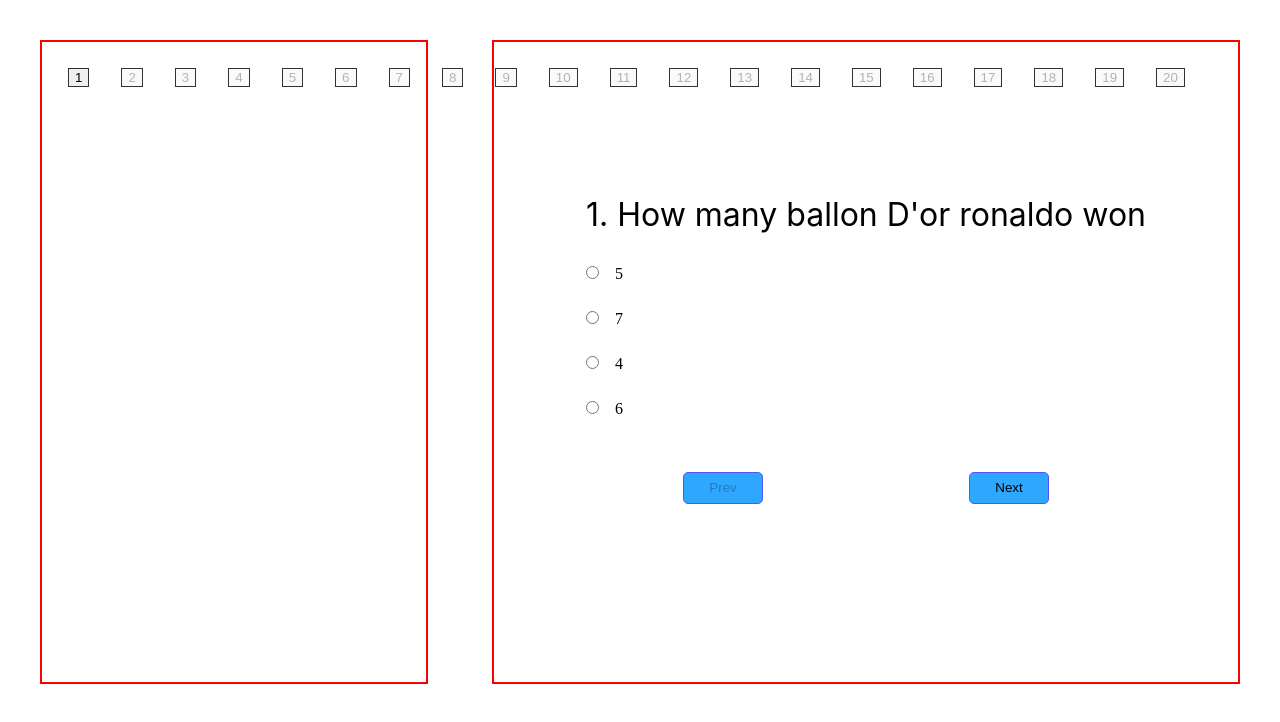
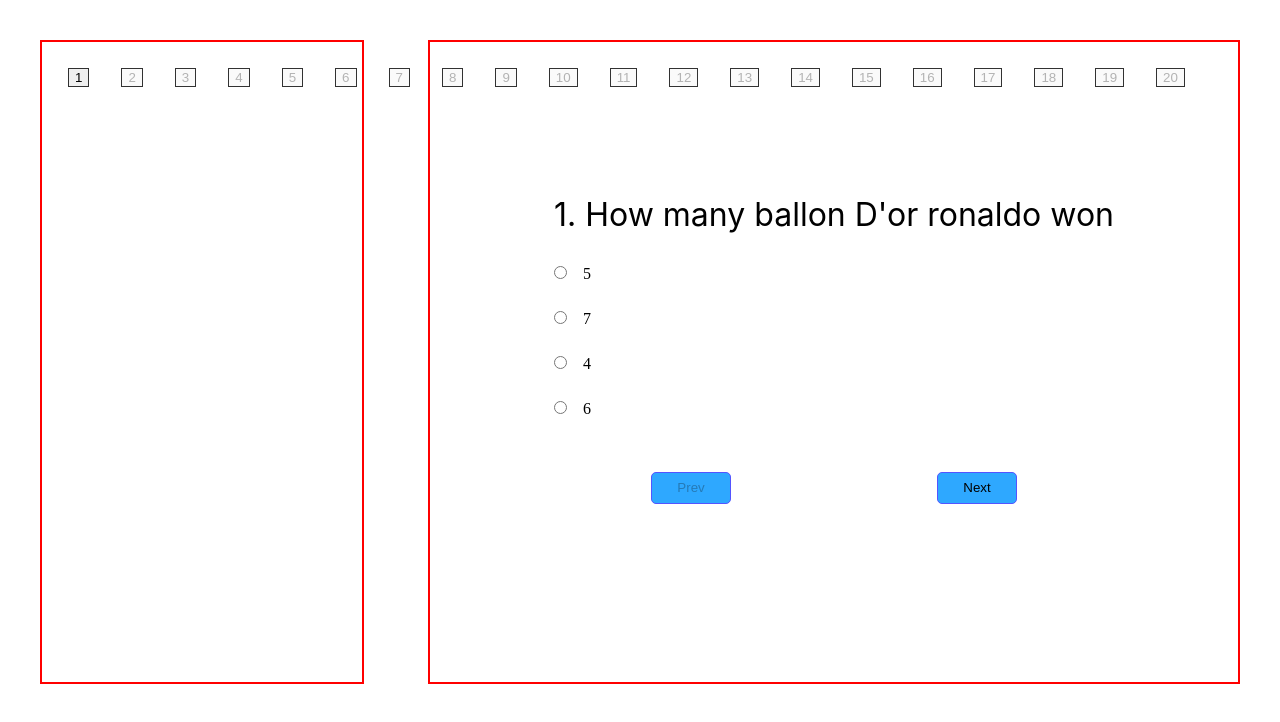
Before and after one commit to Justinsamuel7/React-Quiz-Website, a React (Create React App) app: page /TestInterface in a window 1280 px wide. Shown: the top 722 px of the page. Built offline with nearby package versions, Linux system fonts and the light colour scheme.

Commit message:
1 file modified

```diff
--- a/src/style.css
+++ b/src/style.css
@@ -16,7 +16,7 @@
 }
 #map
 {
-  width: 30vw;
+  width: 25vw;
 }
 #buttonsContainer {
   display: grid;
@@ -30,7 +30,7 @@
 }
 #Qpart
 {
-  width: 70vw;
+  width: 75vw;
   display: flex;
   justify-content: center;
   align-items: center;
```
